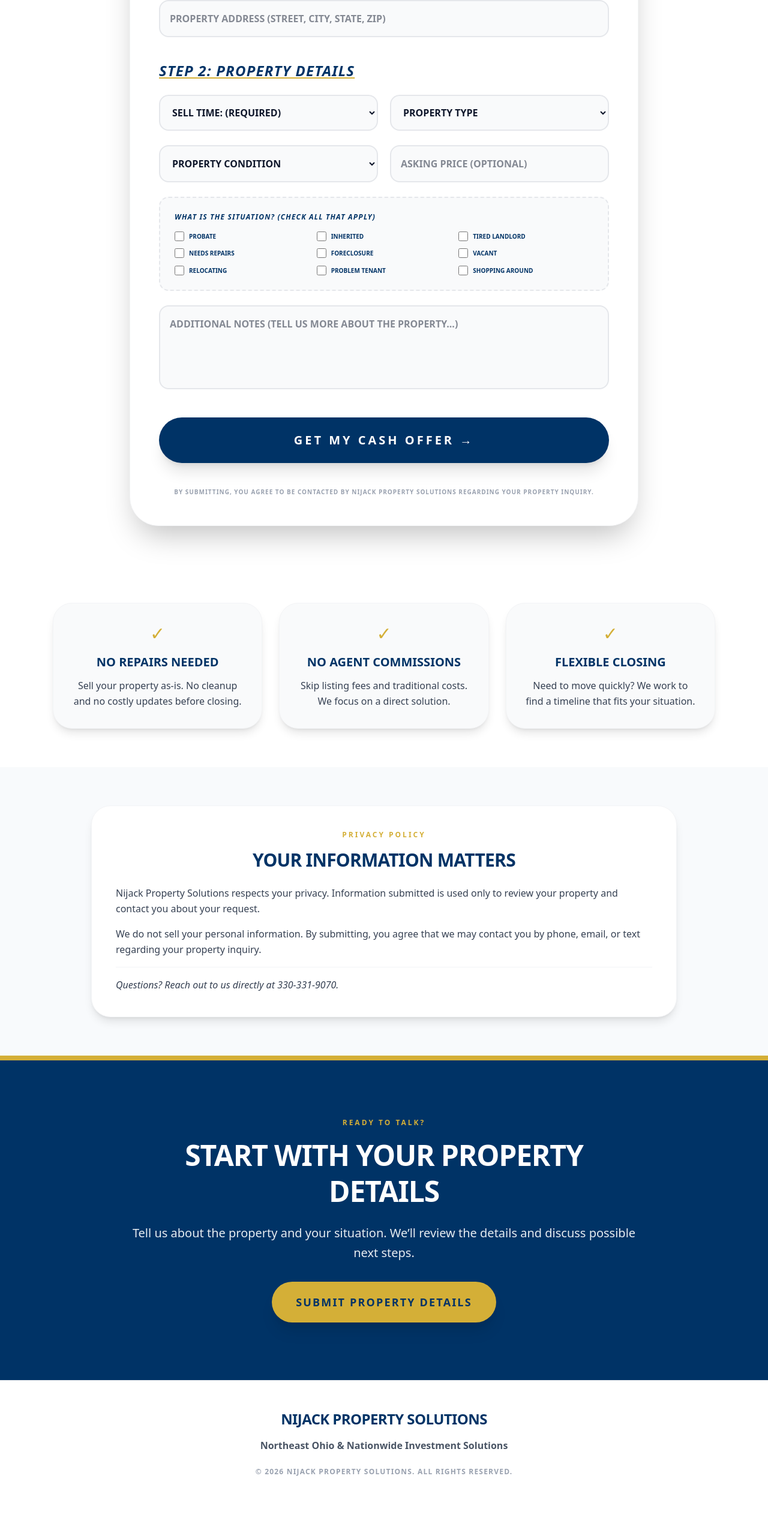
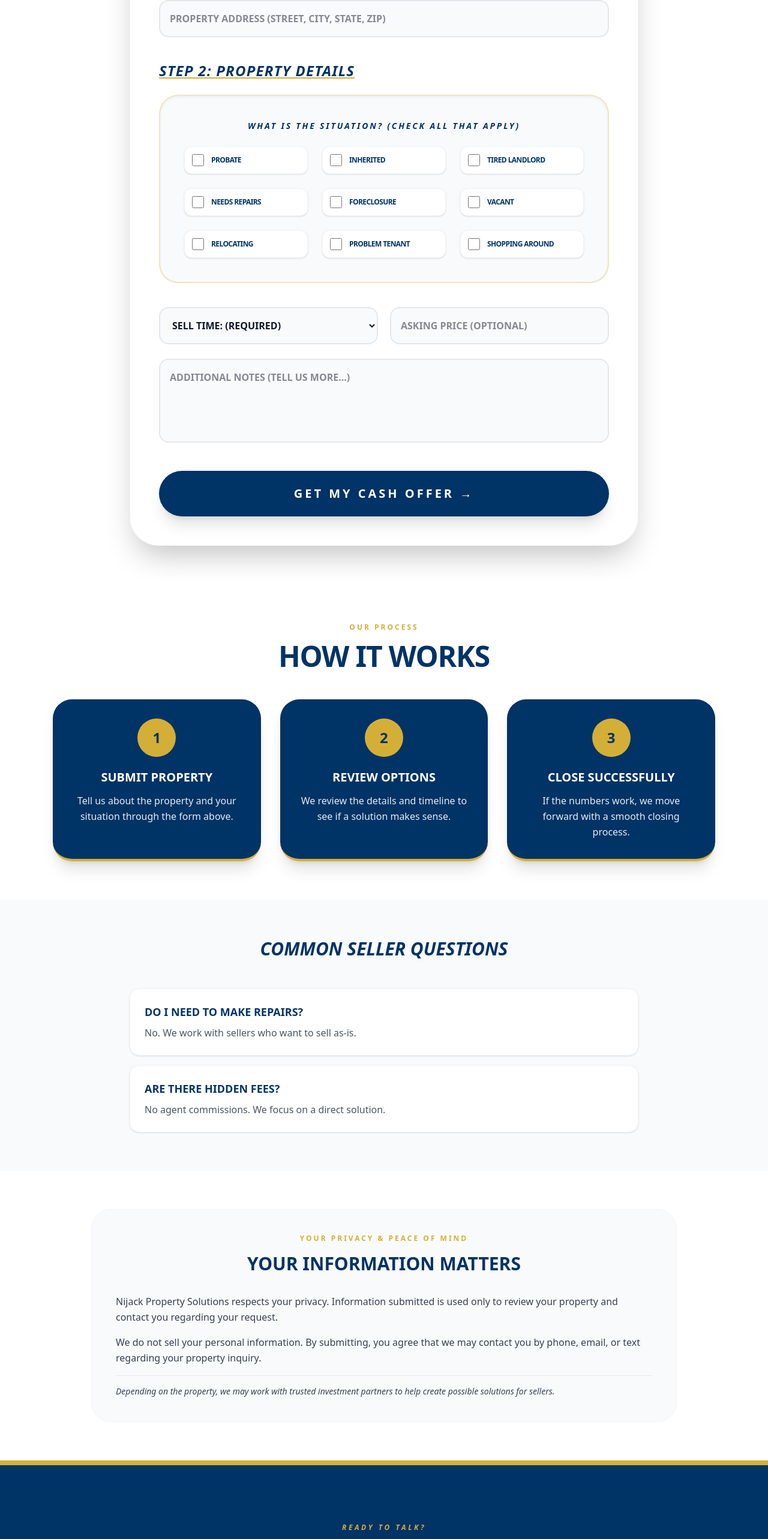
Before and after one commit to nijackacquisitions56/nijack-property-solutions, a React (Vite) app: page / in a window 1280 px wide. Shown: the part 857-3423 px from the top of the page at 60% size. Before the commit the page ends 3367 px from the top, so only its background shows below. Built offline with nearby package versions, Linux system fonts and the light colour scheme.

Commit message:
Update App.jsx

```diff
--- a/src/App.jsx
+++ b/src/App.jsx
@@ -45,7 +45,6 @@ const NijackSite = () => {
             </div>
 
             <div className="p-6 md:p-12 space-y-10">
-              {/* Step 1: Contact Info */}
               <div className="space-y-6">
                 <h3 className="text-[#003366] font-black uppercase tracking-wider text-lg md:text-2xl italic underline decoration-[#D4AF37]">Step 1: Contact Information</h3>
                 <div className="grid md:grid-cols-2 gap-5">
@@ -56,121 +55,114 @@ const NijackSite = () => {
                 <input type="text" placeholder="PROPERTY ADDRESS (STREET, CITY, STATE, ZIP)" className="w-full bg-gray-50 border-2 border-gray-200 rounded-2xl p-4 font-semibold outline-none focus:border-[#003366]" required />
               </div>
 
-              {/* Step 2: Property Details */}
+              {/* ENLARGED SITUATION SECTION */}
               <div className="space-y-6">
                 <h3 className="text-[#003366] font-black uppercase tracking-wider text-lg md:text-2xl italic underline decoration-[#D4AF37]">Step 2: Property Details</h3>
-                <div className="grid md:grid-cols-2 gap-5">
+                <div className="bg-gray-50 p-8 md:p-10 rounded-[2rem] border-2 border-[#D4AF37]/30 shadow-inner">
+                  <p className="text-[#003366] font-black text-sm uppercase mb-6 tracking-[0.2em] italic text-center">What is the situation? (Check all that apply)</p>
+                  <div className="grid grid-cols-2 md:grid-cols-3 gap-4 md:gap-6">
+                    {["Probate", "Inherited", "Tired Landlord", "Needs Repairs", "Foreclosure", "Vacant", "Relocating", "Problem Tenant", "Shopping Around"].map((label) => (
+                      <label key={label} className="flex items-center gap-3 p-3 bg-white rounded-xl border border-gray-100 hover:border-[#D4AF37] transition-colors cursor-pointer shadow-sm">
+                        <input type="checkbox" className="h-5 w-5 accent-[#003366]" />
+                        <span className="font-black uppercase text-[10px] md:text-[12px] tracking-tighter text-[#003366]">{label}</span>
+                      </label>
+                    ))}
+                  </div>
+                </div>
+                <div className="grid md:grid-cols-2 gap-5 pt-4">
                   <select className="w-full bg-gray-50 border-2 border-gray-200 rounded-2xl p-4 font-semibold outline-none focus:border-[#003366]" defaultValue="">
                     <option value="" disabled>SELL TIME: (REQUIRED)</option>
                     <option>ASAP (RIGHT AWAY)</option>
                     <option>&lt; 30 DAYS</option>
                     <option>&lt; 90 DAYS</option>
-                    <option>180 DAYS+</option>
-                  </select>
-                  <select className="w-full bg-gray-50 border-2 border-gray-200 rounded-2xl p-4 font-semibold outline-none focus:border-[#003366]" defaultValue="">
-                    <option value="" disabled>PROPERTY TYPE</option>
-                    <option>SINGLE FAMILY HOUSE</option>
-                    <option>MULTI-FAMILY</option>
-                    <option>CONDO/TOWNHOME</option>
-                    <option>LAND</option>
-                    <option>OTHER</option>
-                  </select>
-                </div>
-                <div className="grid md:grid-cols-2 gap-5">
-                  <select className="w-full bg-gray-50 border-2 border-gray-200 rounded-2xl p-4 font-semibold outline-none focus:border-[#003366]" defaultValue="">
-                    <option value="" disabled>PROPERTY CONDITION</option>
-                    <option>EXCELLENT (MOVE-IN READY)</option>
-                    <option>GOOD (MINIMAL REPAIRS)</option>
-                    <option>NEEDS WORK (MODERATE REPAIRS)</option>
-                    <option>DISTRESSED (MAJOR REPAIRS)</option>
                   </select>
                   <input type="text" placeholder="ASKING PRICE (OPTIONAL)" className="w-full bg-gray-50 border-2 border-gray-200 rounded-2xl p-4 font-semibold outline-none focus:border-[#003366]" />
                 </div>
-
-                <div className="bg-gray-50 p-6 rounded-2xl border-2 border-dashed border-gray-200">
-                  <p className="text-[#003366] font-black text-xs uppercase mb-4 tracking-widest italic">What is the situation? (Check all that apply)</p>
-                  <div className="grid grid-cols-2 md:grid-cols-3 gap-3">
-                    {["Probate", "Inherited", "Tired Landlord", "Needs Repairs", "Foreclosure", "Vacant", "Relocating", "Problem Tenant", "Shopping Around"].map((label) => (
-                      <label key={label} className="flex items-center gap-2 cursor-pointer">
-                        <input type="checkbox" className="h-4 w-4 accent-[#003366]" />
-                        <span className="font-bold uppercase text-[10px] text-[#003366]">{label}</span>
-                      </label>
-                    ))}
-                  </div>
-                </div>
-
-                <textarea placeholder="ADDITIONAL NOTES (TELL US MORE ABOUT THE PROPERTY...)" rows="4" className="w-full bg-gray-50 border-2 border-gray-200 rounded-2xl p-4 font-semibold outline-none focus:border-[#003366] resize-none"></textarea>
+                <textarea placeholder="ADDITIONAL NOTES (TELL US MORE...)" rows="4" className="w-full bg-gray-50 border-2 border-gray-200 rounded-2xl p-4 font-semibold outline-none focus:border-[#003366] resize-none"></textarea>
               </div>
 
               <button type="submit" className="w-full bg-[#003366] text-white py-6 rounded-full font-black uppercase tracking-[0.2em] text-xl hover:bg-[#D4AF37] hover:text-[#003366] transition-all shadow-xl">
                 Get My Cash Offer →
               </button>
-              <p className="text-center text-[10px] font-bold text-gray-400 uppercase tracking-widest leading-relaxed">By submitting, you agree to be contacted by Nijack Property Solutions regarding your property inquiry.</p>
             </div>
           </form>
         </div>
       </section>
 
-      {/* 4. BENEFITS */}
+      {/* 4. HOW IT WORKS */}
       <section className="py-16 bg-white">
-        <div className="max-w-6xl mx-auto px-4 md:px-6">
-          <div className="grid md:grid-cols-3 gap-7">
-            <div className="bg-gray-50 rounded-[2rem] p-8 shadow-lg border border-gray-100 text-center">
-              <div className="text-[#D4AF37] text-3xl mb-4">✓</div>
-              <h3 className="text-[#003366] font-black uppercase text-xl mb-3">No Repairs Needed</h3>
-              <p className="text-gray-700 font-medium">Sell your property as-is. No cleanup and no costly updates before closing.</p>
-            </div>
-            <div className="bg-gray-50 rounded-[2rem] p-8 shadow-lg border border-gray-100 text-center">
-              <div className="text-[#D4AF37] text-3xl mb-4">✓</div>
-              <h3 className="text-[#003366] font-black uppercase text-xl mb-3">No Agent Commissions</h3>
-              <p className="text-gray-700 font-medium">Skip listing fees and traditional costs. We focus on a direct solution.</p>
-            </div>
-            <div className="bg-gray-50 rounded-[2rem] p-8 shadow-lg border border-gray-100 text-center">
-              <div className="text-[#D4AF37] text-3xl mb-4">✓</div>
-              <h3 className="text-[#003366] font-black uppercase text-xl mb-3">Flexible Closing</h3>
-              <p className="text-gray-700 font-medium">Need to move quickly? We work to find a timeline that fits your situation.</p>
+        <div className="max-w-6xl mx-auto px-6">
+          <div className="text-center mb-12">
+            <p className="text-[#D4AF37] font-black uppercase tracking-[0.25em] text-xs mb-4">Our Process</p>
+            <h2 className="text-3xl md:text-5xl font-black text-[#003366] uppercase tracking-tight">How It Works</h2>
+          </div>
+          <div className="grid md:grid-cols-3 gap-8">
+            {[
+              { n: '1', t: 'Submit Property', d: 'Tell us about the property and your situation through the form above.' },
+              { n: '2', t: 'Review Options', d: 'We review the details and timeline to see if a solution makes sense.' },
+              { n: '3', t: 'Close Successfully', d: 'If the numbers work, we move forward with a smooth closing process.' }
+            ].map((step) => (
+              <div key={step.n} className="bg-[#003366] text-white rounded-[2rem] p-8 shadow-xl text-center border-b-4 border-[#D4AF37]">
+                <div className="w-16 h-16 mx-auto rounded-full bg-[#D4AF37] text-[#003366] flex items-center justify-center font-black text-2xl mb-5">{step.n}</div>
+                <h3 className="font-black uppercase text-xl mb-3">{step.t}</h3>
+                <p className="opacity-90 leading-relaxed">{step.d}</p>
+              </div>
+            ))}
+          </div>
+        </div>
+      </section>
+
+      {/* 5. FAQ */}
+      <section className="py-16 bg-[#f8fafc]">
+        <div className="max-w-4xl mx-auto px-6">
+          <h2 className="text-3xl font-black text-[#003366] uppercase text-center mb-12 italic">Common Seller Questions</h2>
+          <div className="space-y-4">
+            {[
+              { q: 'Do I need to make repairs?', a: 'No. We work with sellers who want to sell as-is.' },
+              { q: 'Are there hidden fees?', a: 'No agent commissions. We focus on a direct solution.' }
+            ].map((faq) => (
+              <div key={faq.q} className="bg-white p-6 rounded-2xl border border-gray-100 shadow-sm">
+                <h3 className="text-[#003366] font-black uppercase text-lg mb-2">{faq.q}</h3>
+                <p className="text-gray-600 font-medium">{faq.a}</p>
+              </div>
+            ))}
+          </div>
+        </div>
+      </section>
+
+      {/* 6. PRIVACY POLICY & PARTNER DISCLOSURE */}
+      <section id="privacy-policy" className="py-16 bg-white">
+        <div className="max-w-5xl mx-auto px-6">
+          <div className="bg-gray-50 rounded-[2rem] p-8 md:p-10 border border-gray-100">
+            <p className="text-[#D4AF37] font-black uppercase tracking-[0.25em] text-xs text-center mb-4 text-[#D4AF37]">Your Privacy & Peace of Mind</p>
+            <h2 className="text-3xl font-black text-[#003366] uppercase text-center mb-8">Your Information Matters</h2>
+            <div className="space-y-4 text-gray-700 font-medium leading-relaxed">
+              <p>Nijack Property Solutions respects your privacy. Information submitted is used only to review your property and contact you regarding your request.</p>
+              <p>We do not sell your personal information. By submitting, you agree that we may contact you by phone, email, or text regarding your property inquiry.</p>
+              <p className="pt-4 border-t border-gray-200 text-sm italic">Depending on the property, we may work with trusted investment partners to help create possible solutions for sellers.</p>
             </div>
           </div>
         </div>
       </section>
 
-      {/* 9. PRIVACY POLICY */}
-      <section id="privacy-policy" className="py-16 bg-[#f8fafc]">
-        <div className="max-w-5xl mx-auto px-4 md:px-6">
-          <div className="bg-white rounded-[2rem] p-8 md:p-10 shadow-lg border border-gray-100">
-            <p className="text-[#D4AF37] font-black uppercase tracking-[0.25em] text-xs mb-4 text-center">Privacy Policy</p>
-            <h2 className="text-3xl font-black text-[#003366] uppercase tracking-tight text-center mb-6">Your Information Matters</h2>
-            <div className="space-y-4 text-gray-700 font-medium leading-relaxed">
-              <p>Nijack Property Solutions respects your privacy. Information submitted is used only to review your property and contact you about your request.</p>
-              <p>We do not sell your personal information. By submitting, you agree that we may contact you by phone, email, or text regarding your property inquiry.</p>
-              <p className="italic pt-4 border-t border-gray-100">Questions? Reach out to us directly at 330-331-9070.</p>
-            </div>
-          </div>
-        </div>
-      </section>
-
-      {/* 10. CTA SECTION */}
-      <section className="py-16 md:py-24 bg-[#003366] text-white border-t-8 border-[#D4AF37]">
-        <div className="max-w-4xl mx-auto px-4 md:px-6 text-center">
-          <p className="text-[#D4AF37] font-black uppercase tracking-[0.25em] text-xs mb-4">Ready To Talk?</p>
-          <h2 className="text-3xl md:text-5xl font-black uppercase tracking-tight mb-6 leading-tight">Start With Your Property Details</h2>
-          <p className="text-white/90 text-base md:text-xl font-medium leading-relaxed mb-8">Tell us about the property and your situation. We’ll review the details and discuss possible next steps.</p>
+      {/* 7. CTA SECTION */}
+      <section className="bg-[#003366] text-white py-16 md:py-24 px-6 text-center border-t-8 border-[#D4AF37]">
+        <div className="max-w-4xl mx-auto">
+          <p className="text-[#D4AF37] font-black uppercase tracking-[0.3em] text-xs mb-4 italic">READY TO TALK?</p>
+          <h2 className="text-3xl md:text-6xl font-black uppercase tracking-tighter mb-6 leading-tight">START WITH YOUR <br className="hidden md:block" /> PROPERTY DETAILS</h2>
+          <p className="text-white/90 text-base md:text-xl font-medium leading-relaxed mb-10">Tell us about the property and your situation. We’ll review the details and discuss possible next steps.</p>
           <a href="#property-form" className="inline-block bg-[#D4AF37] text-[#003366] px-10 py-5 rounded-full font-black uppercase tracking-[0.12em] text-sm md:text-lg hover:bg-white transition-all shadow-xl">
             Submit Property Details
           </a>
         </div>
       </section>
 
-      {/* 11. FOOTER */}
+      {/* 8. FOOTER */}
       <footer className="bg-white py-12 border-t border-gray-200">
-        <div className="max-w-6xl mx-auto px-4 md:px-6 text-center">
-          <div className="mb-4">
-            <span className="text-[#003366] font-black text-xl md:text-2xl uppercase tracking-tight">Nijack Property Solutions</span>
-          </div>
-          <p className="text-gray-600 font-bold text-sm md:text-base mb-6">Northeast Ohio & Nationwide Investment Solutions</p>
-          <div className="text-[10px] md:text-xs text-gray-400 uppercase font-bold tracking-widest">
-            © {new Date().getFullYear()} Nijack Property Solutions. All rights reserved.
-          </div>
+        <div className="max-w-6xl mx-auto px-6 text-center">
+          <span className="text-[#003366] font-black text-xl md:text-2xl uppercase block mb-2">Nijack Property Solutions</span>
+          <p className="text-gray-600 font-bold text-sm mb-6 uppercase tracking-widest">NE Ohio & Nationwide Investment Solutions</p>
+          <div className="text-[10px] text-gray-400 font-bold uppercase tracking-widest italic">© {new Date().getFullYear()} Nijack Property Solutions. All rights reserved.</div>
         </div>
       </footer>
 
```
